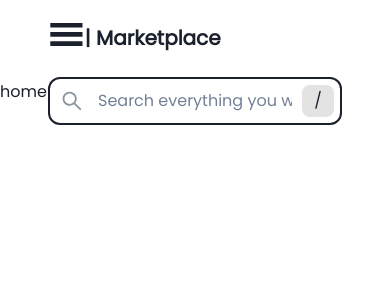
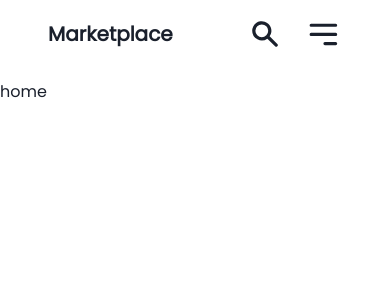
Before and after one commit to systemis/art-social, a React (Create React App) app: page / in a window 390 px wide. Shown: the top 300 px of the page. Built offline with nearby package versions, Linux system fonts and the light colour scheme.

Commit message:
fix(navigation): responsive

```diff
--- a/src/components/layouts/Navigation.tsx
+++ b/src/components/layouts/Navigation.tsx
@@ -18,9 +18,9 @@ import { AiOutlineSearch } from "react-icons/ai";
 import { MdOutlineAccountCircle } from "react-icons/md";
 import { AppRow, BasicRoute } from "components/elements";
 import { AppLink } from "components/elements/AppLink";
-import { QUERY_MOBILE } from "constants/app";
+import { QUERY_LG_DESKTOP, QUERY_MOBILE } from "constants/app";
 import React, { useEffect, useRef } from "react";
-import { GiHamburgerMenu } from "react-icons/gi";
+import { HiOutlineMenuAlt3, HiSearch } from "react-icons/hi";
 import { Link, useLocation } from "react-router-dom";
 import { routes } from "routes";
 
@@ -156,12 +156,29 @@ const SingleMenuItem = ({
 };
 
 const Navigation = () => {
-  const ref = useRef<HTMLDivElement>(null);
+  const inputRef = useRef<any>(null);
   const [isAtTop, setIsAtTop] = React.useState(true);
   const [isDesktop] = useMediaQuery(`(min-width: ${QUERY_MOBILE})`, {
     ssr: false,
   });
+  const [isLargeDesktop] = useMediaQuery(`(min-width: ${QUERY_LG_DESKTOP})`, {
+    ssr: false,
+  });
   const colorText = useColorModeValue("black", "brand.900");
+
+  console.log(inputRef)
+
+  useEffect(() => {
+    document.addEventListener('keydown', handleSearchKey, true)
+  }, [])
+
+  const handleSearchKey = (e: KeyboardEvent) => {
+    if (e.key === '/') {
+      e.preventDefault();
+      e.stopPropagation();
+      inputRef.current.focus()
+    }
+  }
 
   useEffect(() => {
     window.onscroll = () => {
@@ -171,7 +188,6 @@ const Navigation = () => {
 
   return (
     <Box
-      ref={ref}
       pos="fixed"
       right={0}
       left={0}
@@ -184,22 +200,8 @@ const Navigation = () => {
       borderColor="#f1eee4"
     >
       <Container maxW="container" px="3rem">
-        <Grid
-          templateColumns="repeat(12, 1fr)"
-          py={4}
-          gap={6}
-          alignItems="center"
-        >
-          <GridItem colSpan={{ base: 12, lg: 1 }}>
-            <AppRow align="flex-end">
-              {!isDesktop && (
-                <Icon
-                  as={GiHamburgerMenu}
-                  boxSize={"2.3rem"}
-                  // onClick={() => {}}
-                  _hover={{ cursor: "pointer" }}
-                />
-              )}
+        <Flex py={4} gap={6} alignItems="center">
+          <AppRow align="flex-end" flex={!isDesktop ? '1' : undefined}>
             <AppLink as={Link} to="/">
               <Text
                 as="b"
@@ -207,14 +209,12 @@ const Navigation = () => {
                 fontWeight="bold"
                 fontSize="xl"
                 w="100%"
-                  display="inline-block"
               >
-                  | Marketplace
+                Marketplace
               </Text>
             </AppLink>
           </AppRow>
-          </GridItem>
-          <GridItem colSpan={{ base: 12, lg: 9 }}>
+          {isDesktop ? (
             <InputGroup>
               <InputLeftElement pointerEvents="none">
                 <Icon
@@ -224,6 +224,7 @@ const Navigation = () => {
                 />
               </InputLeftElement>
               <Input
+                ref={inputRef}
                 placeholder="Search everything you want"
                 size="lg"
                 borderRadius="xl"
@@ -245,14 +246,21 @@ const Navigation = () => {
                     alignItems="center"
                     justifyContent="center"
                     fontSize="md"
-                  >/</Text>
+                  >
+                    /
+                  </Text>
                 </Flex>
               </InputRightElement>
             </InputGroup>
-          </GridItem>
+          ) : (
+            <Icon
+              as={HiSearch}
+              fontWeight="bold"
+              boxSize={8}
+            />
+          )}
           {/* {!isDesktop && <MobileNavigation />} */}
-          {isDesktop && (
-            <GridItem colSpan={{ base: 12, lg: 2 }}>
+          {isLargeDesktop && (
             <AppRow alignItems="center" justifyContent="flex-end">
               {routes.map((item) => {
                 return renderMenuItems(item);
@@ -265,9 +273,16 @@ const Navigation = () => {
                 />
               </Button>
             </AppRow>
-            </GridItem>
           )}
-        </Grid>
+          {!isLargeDesktop && (
+            <Icon
+              as={HiOutlineMenuAlt3}
+              boxSize={"2.3rem"}
+              // onClick={() => {}}
+              _hover={{ cursor: "pointer" }}
+            />
+          )}
+        </Flex>
       </Container>
     </Box>
   );
--- a/src/constants/app.ts
+++ b/src/constants/app.ts
@@ -3,4 +3,5 @@ export const PAGES = {
     RESOURCES: '/resources'
 };
 
-export const QUERY_MOBILE = '62em';
+export const QUERY_MOBILE = '32em';
+export const QUERY_LG_DESKTOP = '1200px'
```
Lines whose indentation alone changed are shown as unchanged.
